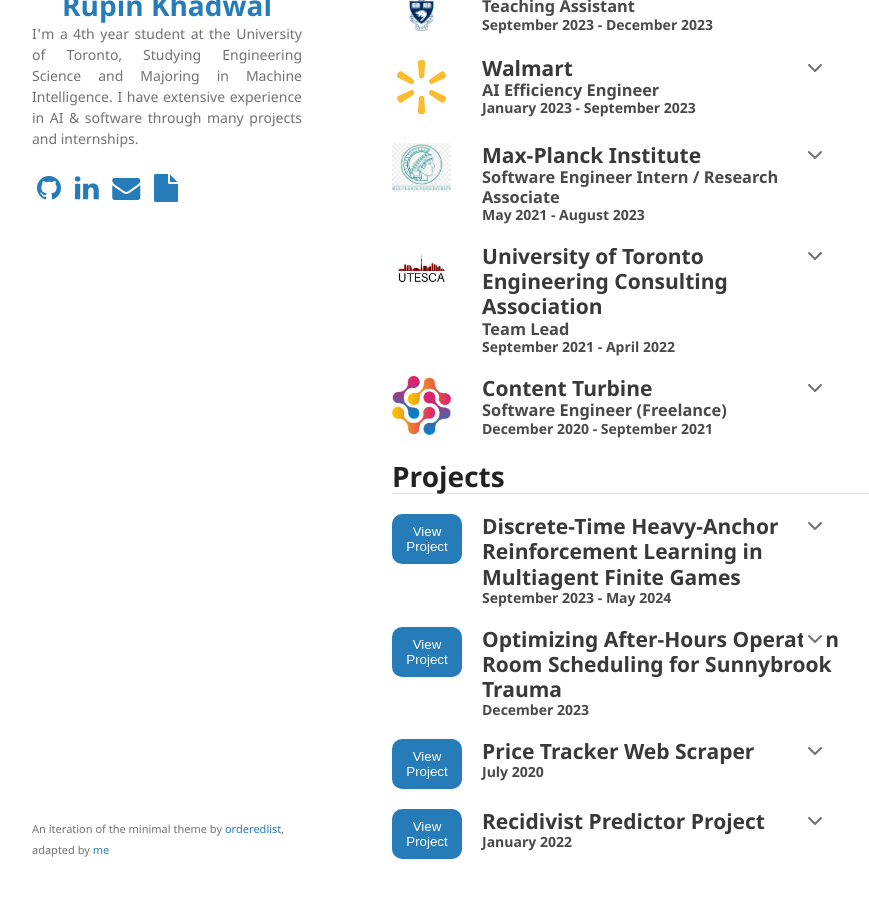
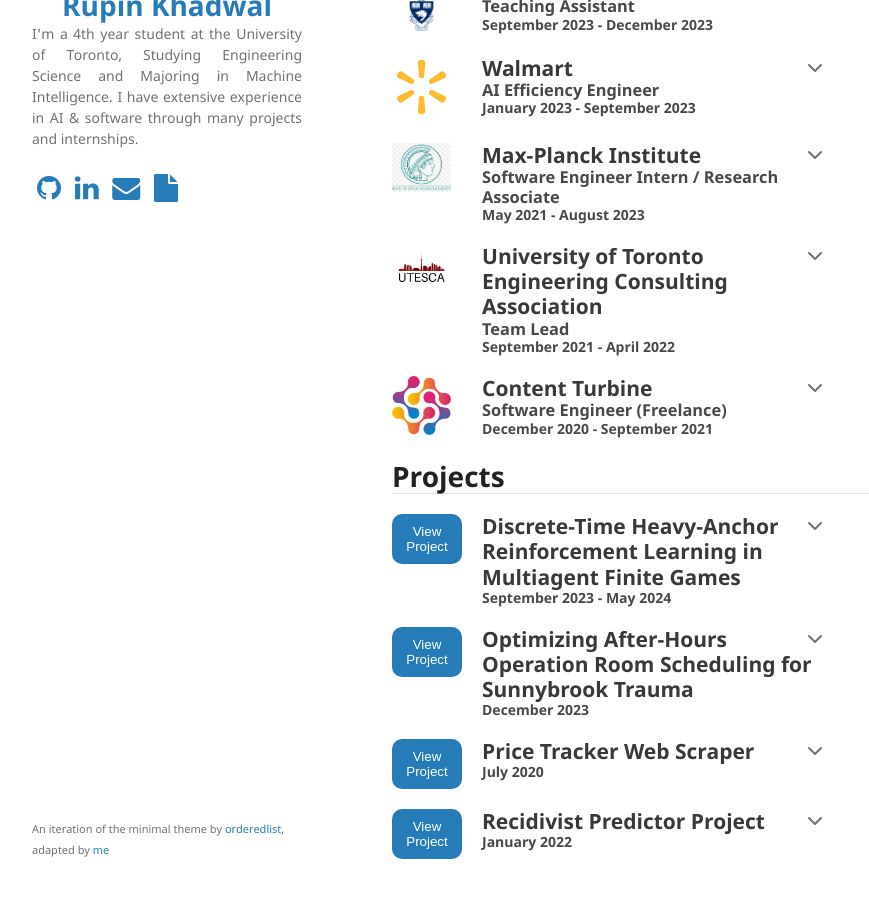
Before and after one commit to rupink/rupink.github.io, a Jekyll site: the page built from index.md, in a window 1280 px wide and 1153 px high, cut to the strip 224-1122 px from the top of the window. Shown: the whole strip, without its empty margins (178-1047 px from the left). Built offline with Jekyll 4.4.1, drawn with Linux system fonts in a browser that asks for light colours.

```diff
--- a/index.md
+++ b/index.md
@@ -283,7 +283,7 @@ Project</button></a>
   <details class="columnr">
     <summary>
       <div class="innerl">
-        <a target="_blank" href="/Optimizing_Trauma_Room.pdf" rel="noreferrer noopener"><h2>Optimizing After-Hours Operation Room Scheduling for Sunnybrook Trauma</h2></a>
+        <a target="_blank" href="/Optimizing_Trauma_Room.pdf" rel="noreferrer noopener"><h2><li>Optimizing After-Hours</li> Operation Room Scheduling for Sunnybrook Trauma</h2></a>
         <h4>December 2023</h4>
       </div>
       <div class="innerr">
```
